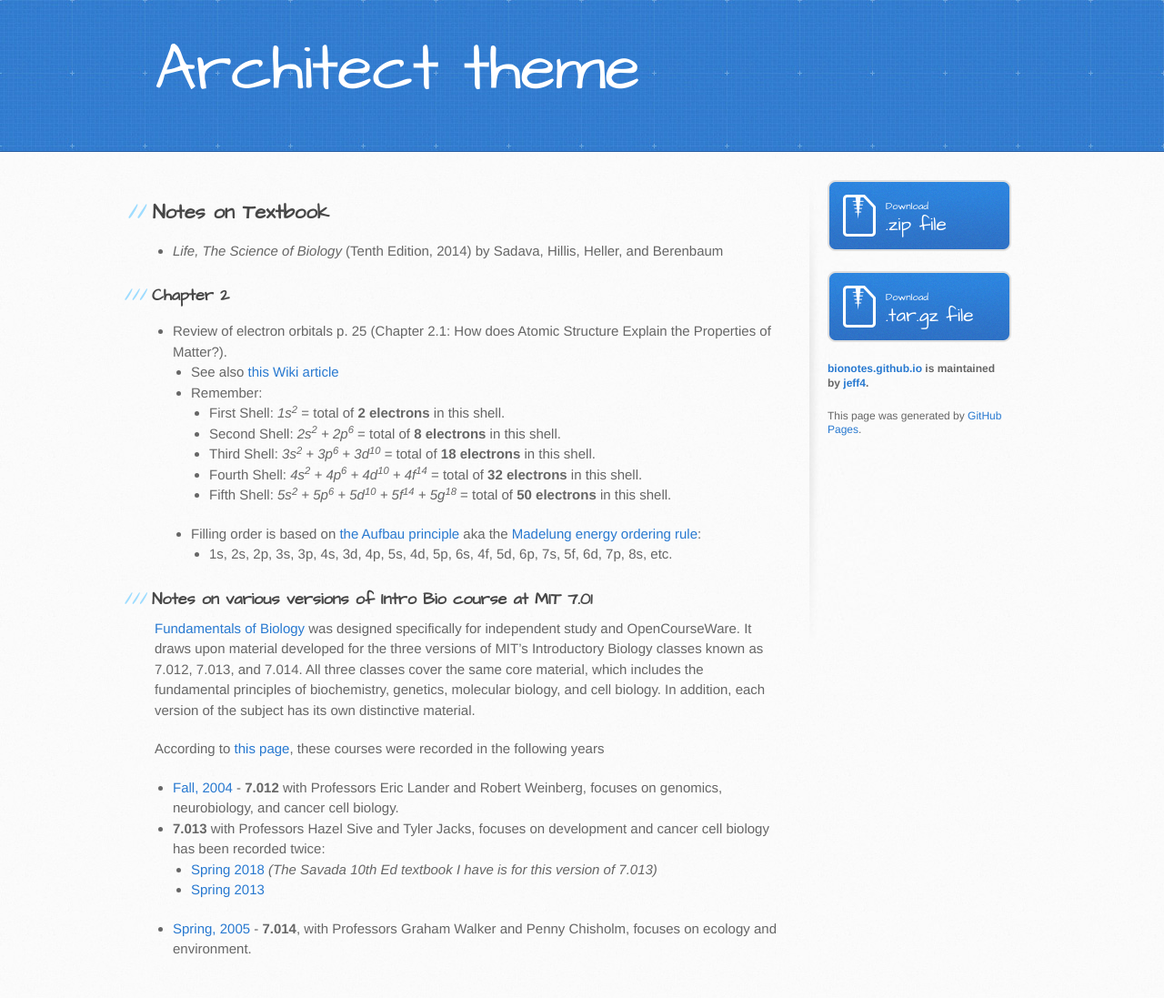
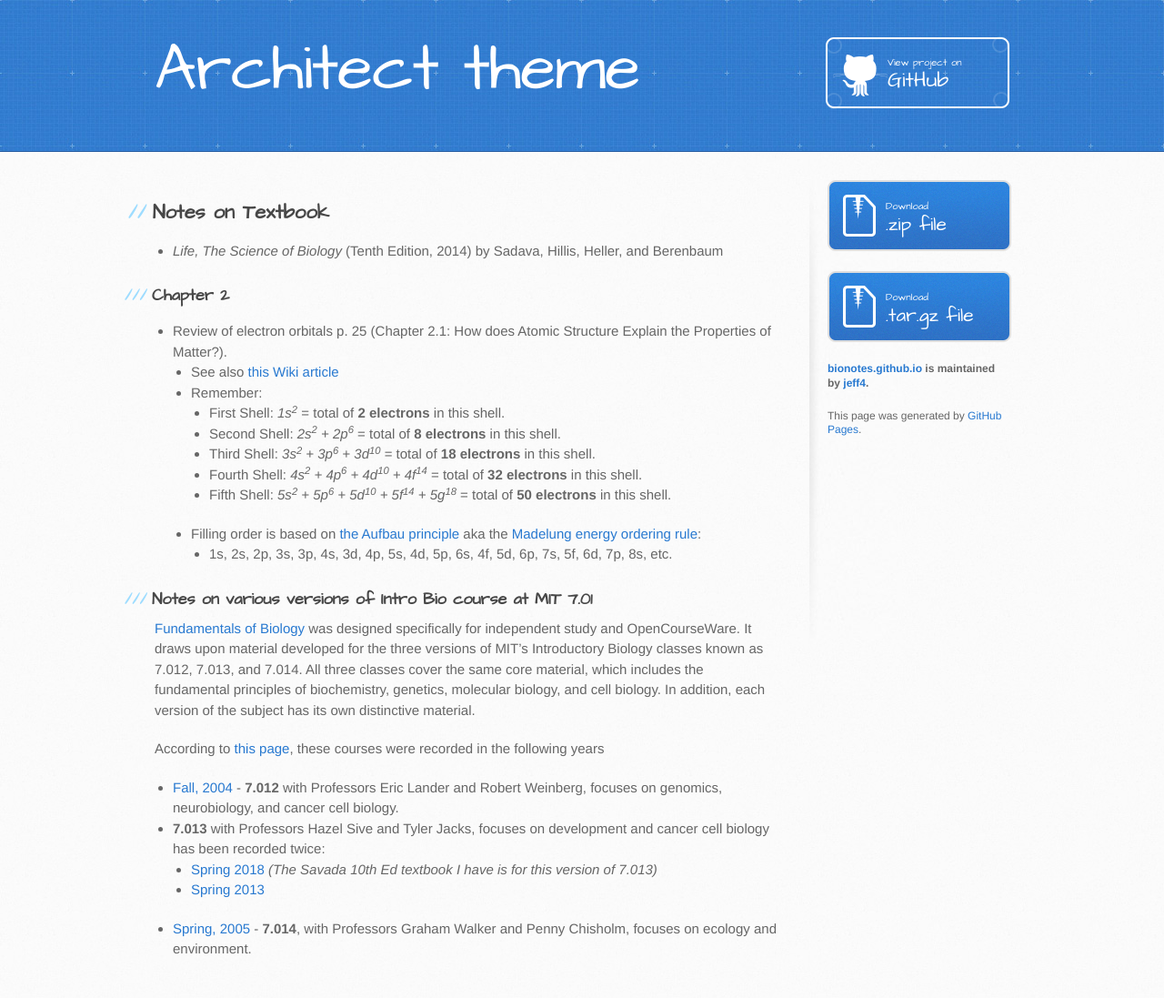
Before and after one commit to jeff4/bionotes.github.io, a Jekyll site: the page built from index.md, in a window 1280 px wide. Shown: the whole page at 91% size. Built offline with Jekyll 4.4.1, drawn with Linux system fonts in a browser that asks for light colours; our own code applies the rules of GitHub Pages for plain Markdown files.

Commit message:
removed architect default junk

```diff
--- a/_layouts/default.html
+++ b/_layouts/default.html
@@ -21,14 +21,14 @@
           <h1>{{ site.title | BioNotes.Org }}</h1>
         </a>
 <!--        <h2>{{ site.description | default: site.github.project_tagline }}</h2>
+-->
         {% if site.github.is_project_page %}
           <a href="{{ site.github.repository_url }}" class="button"><small>View project on</small> GitHub</a>
         {% endif %}
         {% if site.github.is_user_page %}
           <a href="{{ site.github.owner_url }}" class="button"><small>Follow me on</small> GitHub</a>
 
-Commented out by JH 06-23-2020
-        {% endif %}-->
+        {% endif %}
 
       </div>
     </header>
```
